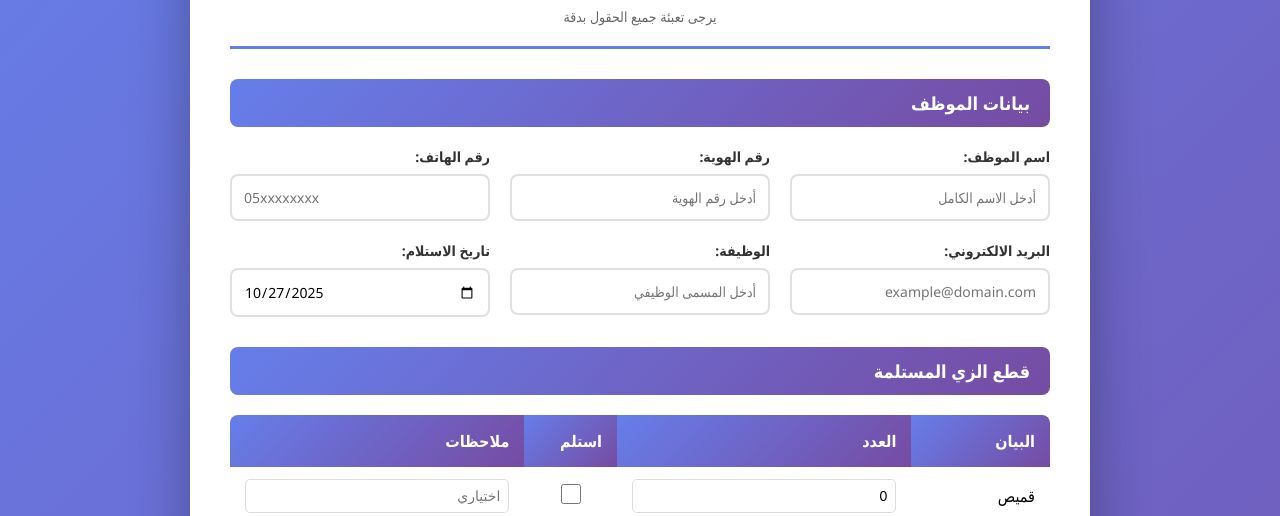
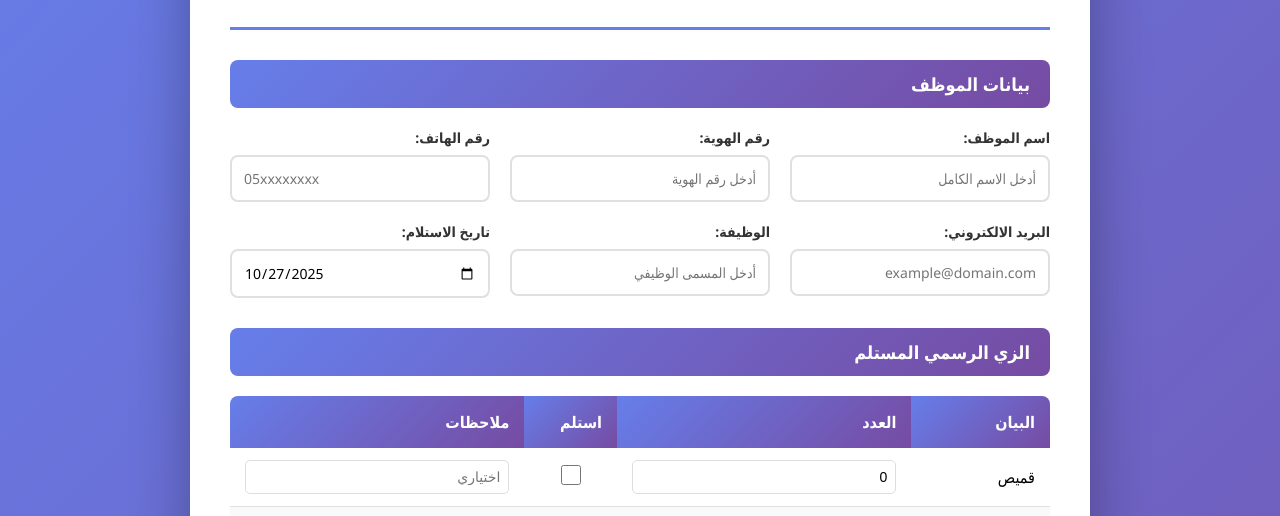
Before and after one commit to ksaalmosheer-oss/ALMosheer.github.io, a plain HTML site: page index.html in a window 1280 px wide. Shown: the part 236-752 px from the top of the page. Drawn offline with Linux system fonts and the light colour scheme.

Commit message:
Update index.html

```diff
--- a/index.html
+++ b/index.html
@@ -598,7 +598,7 @@
         <div class="header">
             <img src="logo.png" alt="شعار الشركة" class="logo" onerror="this.style.display='none'">
             <h1>نموذج إقرار استلام زي رسمي</h1>
-            <p>يرجى تعبئة جميع الحقول بدقة</p>
+
         </div>
 
 
@@ -634,7 +634,7 @@
 
 
         <div class="section">
-            <div class="section-title">قطع الزي المستلمة</div>
+            <div class="section-title">الزي الرسمي المستلم</div>
             <div class="table-responsive">
                 <table class="uniform-table">
                     <thead>
```
